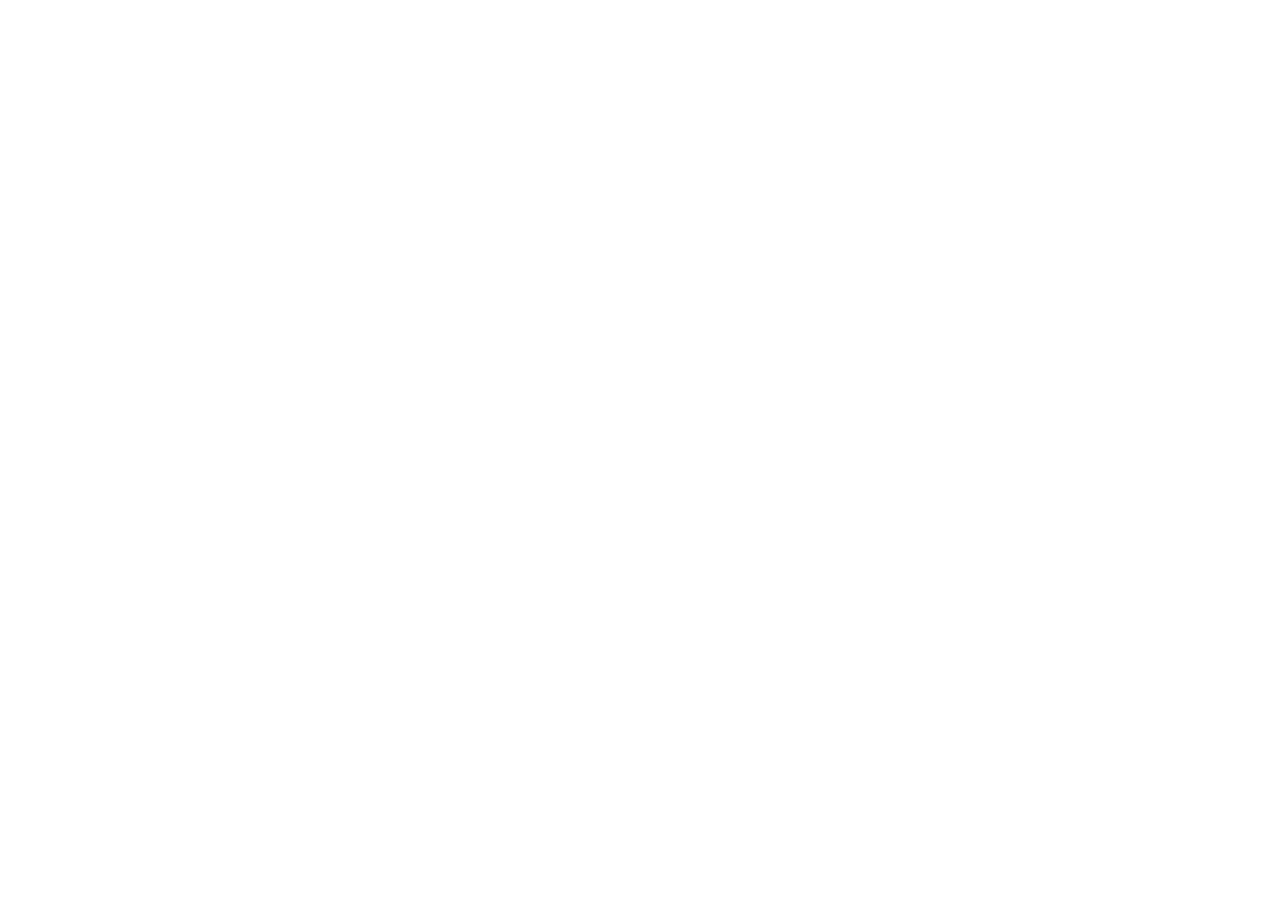
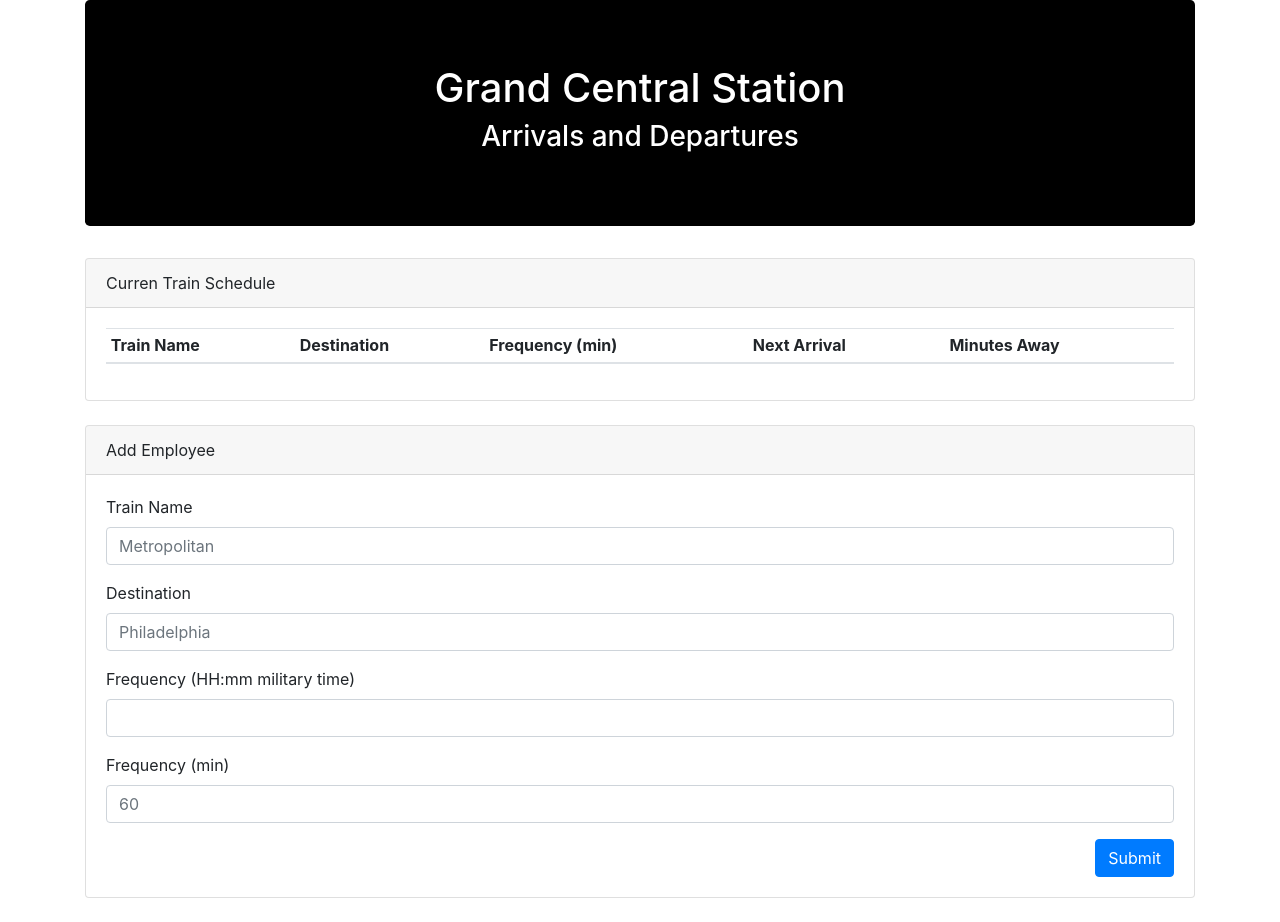
Before and after one commit to BBrier14/Train-Activity, a plain HTML site: page index.html in a window 1280 px wide. Before the commit the page ends 800 px from the top, so only its background shows below. Drawn offline with nearby package versions, Linux system fonts and the light colour scheme.

Commit message:
basic HTML complete

```diff
--- a/index.html
+++ b/index.html
@@ -1,5 +1,6 @@
 <!DOCTYPE html>
 <html lang="en">
+
 <head>
     <meta charset="UTF-8">
     <meta name="viewport" content="width=device-width, initial-scale=1.0">
@@ -12,14 +13,82 @@
     <link rel="stylesheet" type="text/css" href="assets/css/style.css">
     <title>Train Scheduler</title>
 </head>
+
 <body>
+
+    <div class="container">
+        <div class="jumbotron" style="background-color: black; color: white">
+            <h1 class="text-center">Grand Central Station</h1>
+            <h3 class="text-center">Arrivals and Departures</h3>
+        </div>
+
+
+
+        <div class="row">
+
+            <div class="col-md-12">
+
+                <!-- Current Employees-->
+                <div class="card mb-4">
+                    <div class="card-header">Curren Train Schedule</div>
+                    <div class="card-body">
+                        <table class="table table-sm table-hover" id='employee-table'>
+                            <thead>
+                                <tr>
+                                    <th scope="col">Train Name</th>
+                                    <th scope="col">Destination</th>
+                                    <th scope="col">Frequency (min)</th>
+                                    <th scope="col">Next Arrival</th>
+                                    <th scope="col">Minutes Away</th>
+                                </tr>
+                            </thead>
+                            <tbody>
+                            </tbody>
+                        </table>
+                    </div>
+                </div>
+            </div>
+
+        </div>
+
+        <div class="row">
+            <div class="col-md-12">
+                <!-- Add Employee  -->
+                <div class="card mb-4">
+                    <div class="card-header">Add Employee</div>
+                    <div class="card-body">
+
+                        <!-- Entry Form -->
+                        <form>
+                            <div class="form-group">
+                                <label for="trainName-input">Train Name</label>
+                                <input class="form-control" id="trainName-input" placeholder="Metropolitan" type="text">
+                            </div>
+                            <div class="form-group">
+                                <label for="destination-input">Destination</label>
+                                <input class="form-control" id="destination-input" placeholder="Philadelphia"
+                                    type="text">
+                            </div>
+                            <div class="form-group">
+                                <label for="frequency-input">Frequency (HH:mm military time)</label>
+                                <input class="form-control" id="frequency-input" type="text">
+                            </div>
+                            <div class="form-group">
+                                <label for="minutes-input">Frequency (min)</label>
+                                <input class="form-control" id="minutes-input" placeholder="60" type="text">
+                            </div>
+                            <button class="btn btn-primary float-right" id="add-employee-btn">Submit</button>
+                        </form>
+
+                    </div>
+                </div>
+            </div>
+        </div>
 
 
 
 
-
-
-
+    </div>
 
 
 
@@ -27,4 +96,5 @@
     </script>
     <script src="assets/javascript/javascript.js"></script>
 </body>
+
 </html>
```
